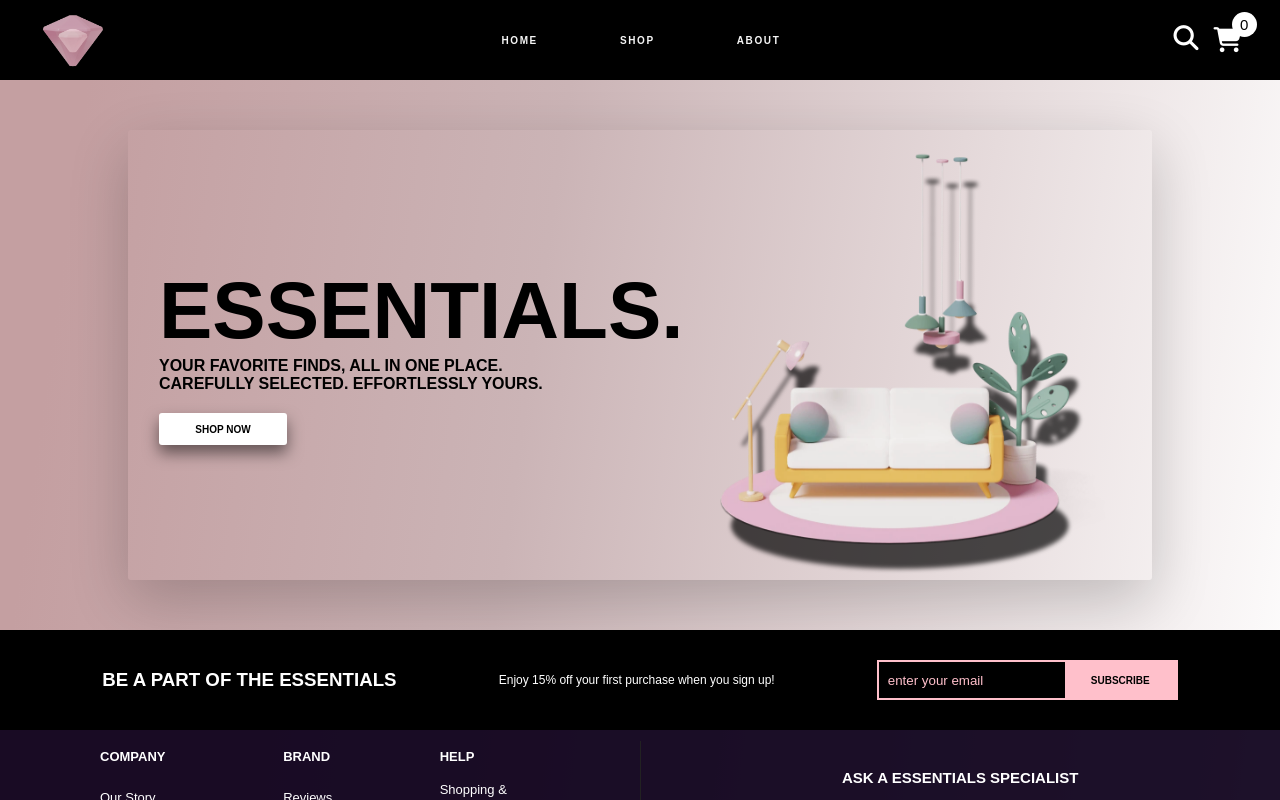
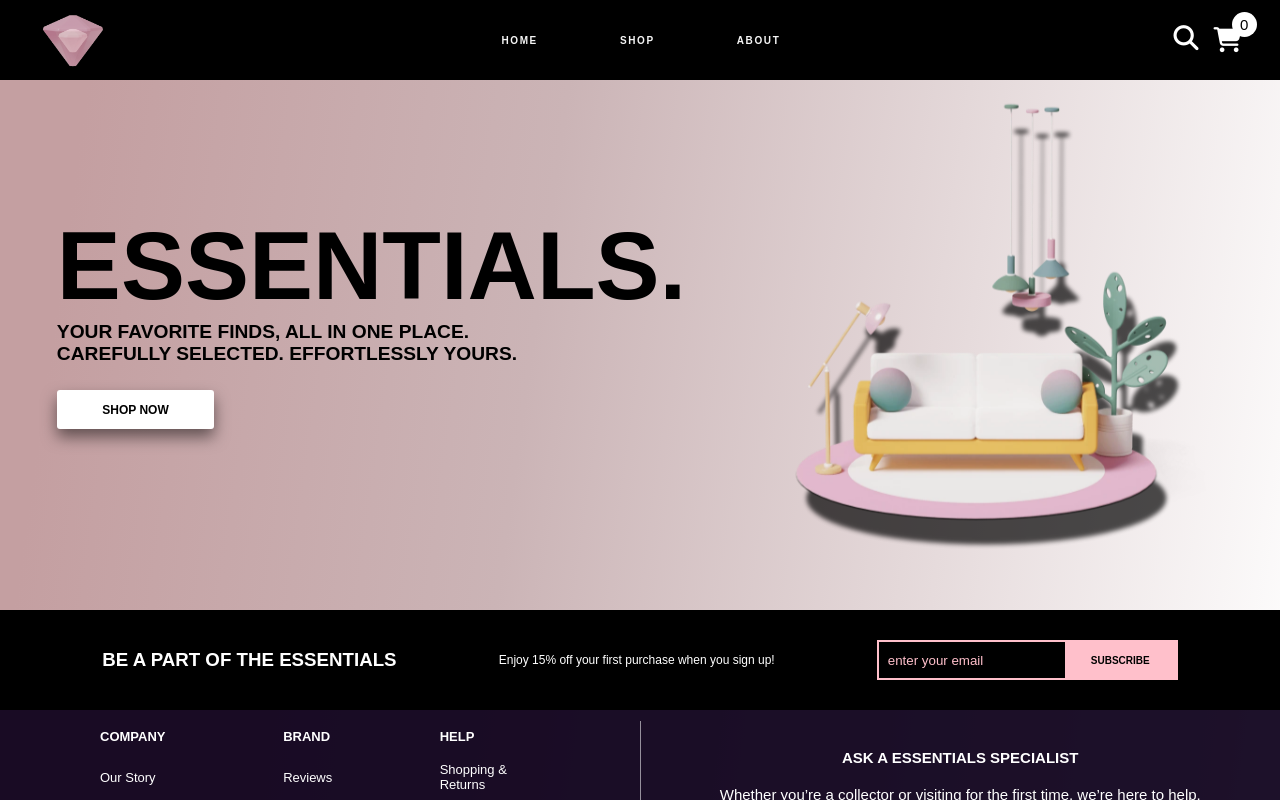
Before and after one commit to elaaasri/shopping-cart, a React (Vite) app: page /home in a window 1280 px wide. Shown: the top 800 px of the page. Built offline with nearby package versions, Linux system fonts and the light colour scheme; no server answers.

Commit message:
refactor(HomePage): convert HomePage styles to css modules

```diff
--- a/src/components/Footer/Footer.module.css
+++ b/src/components/Footer/Footer.module.css
@@ -60,7 +60,7 @@
 .links {
   font-size: 13px;
   flex: 1;
-  border-right: solid rgb(34, 34, 34) 1px;
+  border-right: solid rgba(255, 255, 255, 0.545) 1px;
 }
 table {
   border-spacing: 100px 8px;
@@ -77,7 +77,6 @@ td {
 }
 td:hover {
   text-decoration: underline;
-  color: black;
   color: pink;
 }
 .contact {
--- a/src/pages/HomePage.jsx
+++ b/src/pages/HomePage/HomePage.jsx
@@ -1,16 +1,17 @@
 import { Link } from "react-router";
+import styles from "./HomePage.module.css";
 const HomePage = () => {
   return (
-    <div className="hero-container">
-      <div className="hero-content">
+    <div className={styles.container}>
+      <div className={styles.heroContent}>
         <h1>ESSENTIALS.</h1>
         <h4>YOUR FAVORITE FINDS, ALL IN ONE PLACE.</h4>
         <h4>CAREFULLY SELECTED. EFFORTLESSLY YOURS.</h4>
-        <Link to="/shop" className="hero-button">
+        <Link to="/shop" className={styles.button}>
           SHOP NOW
         </Link>
       </div>
-      <img className="hero-img" src="/public/imgs/hero-img2.webp" />
+      <img className={styles.img} src="/public/imgs/hero-img2.webp" />
     </div>
   );
 };
--- /dev/null
+++ b/src/pages/HomePage/HomePage.module.css
@@ -0,0 +1,68 @@
+.container {
+  display: flex;
+  justify-content: space-evenly;
+  align-items: center;
+  /* margin-top: 30px; */
+  /* justify-self: center; */
+  /* justify-content: center;
+  align-self: center;
+  width: 80%;
+  margin-top: 50px;
+  box-shadow: 0 20px 60px rgba(0, 0, 0, 0.2);
+  border-radius: 3px; */
+  /* gap: 50px; */
+}
+.heroContent {
+  display: flex;
+  flex-direction: column;
+  justify-content: center;
+}
+.heroContent h1 {
+  font-size: 6rem;
+}
+.heroContent h4 {
+  font-size: 1.2rem;
+}
+.button {
+  text-align: center;
+  padding: 2%;
+  font-weight: bold;
+  color: #000;
+  background-color: #fff;
+  border: none;
+  border-radius: 3px;
+  box-shadow: 0px 8px 15px rgba(0, 0, 0, 0.5);
+  transition: all 0.3s ease 0s;
+  cursor: pointer;
+  outline: none;
+  width: 25%;
+  margin-top: 25px;
+  font-size: 12px;
+}
+.button:hover {
+  background-color: black;
+  box-shadow: 0px 15px 20px rgba(0, 0, 0, 0.4);
+  color: #fff;
+  transform: translateY(-7px);
+}
+.button:active {
+  transform: translateY(-1px);
+}
+.img {
+  filter: drop-shadow(10px 25px 2px rgba(0, 0, 0, 0.7));
+  will-change: transform;
+  animation: float 2.5s ease-in-out infinite;
+  width: 100%;
+  max-width: 480px;
+}
+@keyframes float {
+  0% {
+    transform: translate3d(0, 0, 0);
+  }
+  50% {
+    transform: translate3d(0, -20px, 0);
+  }
+  100% {
+    transform: translate3d(0, 0, 0);
+  }
+}
--- a/src/routes.jsx
+++ b/src/routes.jsx
@@ -1,5 +1,5 @@
 import App from "./App";
-import HomePage from "./pages/HomePage";
+import HomePage from "./pages/HomePage/HomePage";
 import ShopPage from "./pages/ShopPage/ShopPage";
 import CategoryPage from "./pages/CategoryPage/CategoryPage";
 import CartPage from "./pages/CartPage";
--- a/src/style.css
+++ b/src/style.css
@@ -17,76 +17,6 @@ body {
   display: flex;
   flex-direction: column;
   min-height: 100vh;
-}
-
-/* home page styles */
-.hero-container {
-  display: flex;
-  justify-content: center;
-  align-items: center;
-  justify-self: center;
-  justify-content: center;
-  align-self: center;
-  width: 80%;
-  margin-top: 50px;
-  box-shadow: 0 20px 60px rgba(0, 0, 0, 0.2);
-  border-radius: 3px;
-}
-.hero-content {
-  display: flex;
-  flex-direction: column;
-  justify-content: center;
-  width: 50%;
-}
-.hero-content h1 {
-  font-size: 5rem;
-}
-.hero-taglines h2 {
-  /* color: rgb(49, 27, 27); */
-}
-.hero-button {
-  text-align: center;
-  padding: 2%;
-  font-weight: bold;
-  color: #000;
-  background-color: #fff;
-  border: none;
-  border-radius: 3px;
-  box-shadow: 0px 8px 15px rgba(0, 0, 0, 0.5);
-  transition: all 0.3s ease 0s;
-  cursor: pointer;
-  outline: none;
-  width: 25%;
-  margin-top: 20px;
-  font-size: 10px;
-}
-.hero-button:hover {
-  background-color: black;
-  box-shadow: 0px 15px 20px rgba(0, 0, 0, 0.4);
-  color: #fff;
-  transform: translateY(-7px);
-}
-.hero-button:active {
-  transform: translateY(-1px);
-}
-.hero-img {
-  filter: drop-shadow(10px 25px 2px rgba(0, 0, 0, 0.7));
-  will-change: transform;
-  animation: float 2.5s ease-in-out infinite;
-  display: block;
-  width: 100%;
-  width: 450px;
-}
-@keyframes float {
-  0% {
-    transform: translate3d(0, 0, 0);
-  }
-  50% {
-    transform: translate3d(0, -15px, 0);
-  }
-  100% {
-    transform: translate3d(0, 0, 0);
-  }
 }
 
 /* nav bar container styles */
```
